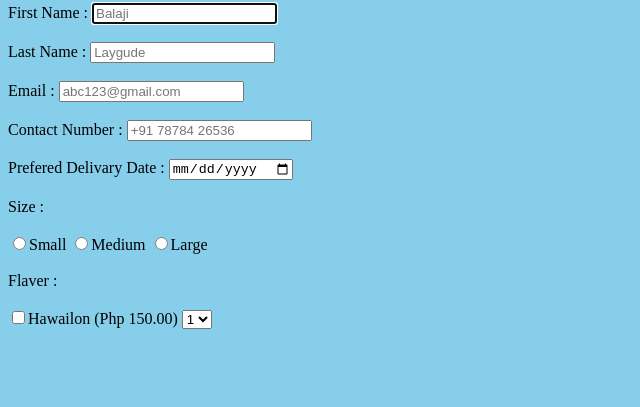
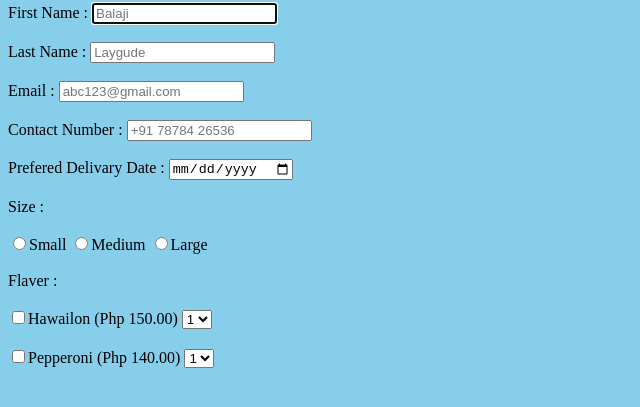
Before and after one commit to balajilaygude/WebLearning, a plain HTML site: page Project3.html in a window 1280 px wide. Shown: the part 77-484 px from the top of the page, without its empty margins (0-640 px from the left). Drawn offline with Linux system fonts and the light colour scheme.

Commit message:
Project 3 update

```diff
--- a/Project3.html
+++ b/Project3.html
@@ -40,7 +40,15 @@
                     <option value="5">5</option>
                 </select>
                 <br><br>
-
+                <input type="checkbox" name="pepperoni" >Pepperoni (Php 140.00)
+                <select name="noofpepperoni" >
+                    <option value="1">1</option>
+                    <option value="2">2</option>
+                    <option value="3">3</option>
+                    <option value="4">4</option>
+                    <option value="5">5</option>
+                </select>
+                <br><br>
 
 
 
```
